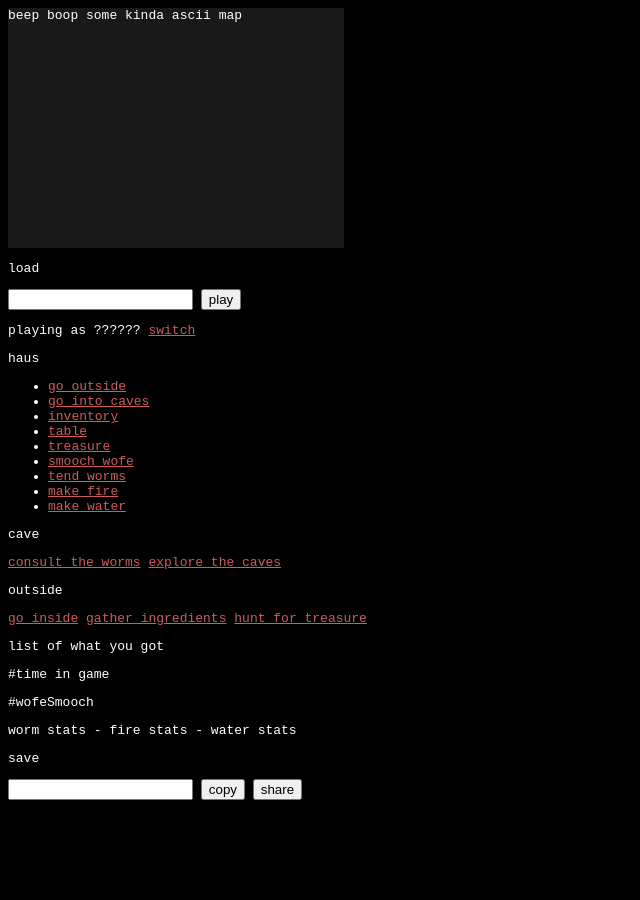
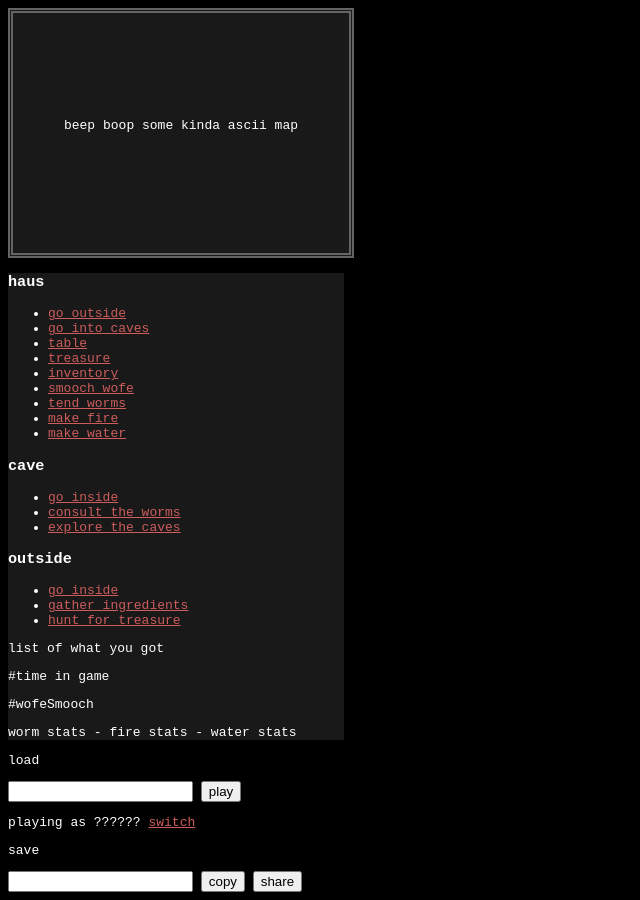
Before and after one commit to mzxio/wormhaus, a plain HTML site: page index.html in a window 1280 px wide. Shown: the whole page, without its empty margins (0-640 px from the left). Before the commit the page ends 808 px from the top, so only its background shows below. Drawn offline with Linux system fonts and the light colour scheme.

Commit message:
clean up first ideas

```diff
--- a/index.html
+++ b/index.html
@@ -8,34 +8,23 @@
   </head>
   <body>
 
-    <div id="board">beep boop some kinda ascii map</div>
-
-
-
-
-    <div id="save">
-      <p>load</p>
-      <input type="text" id="blob"></input>
-      <button>play</button>
-      <p>playing as ?????? <a href="">switch</a></p>
-    </div>
+    <div id="board"><br><br><br><br><br><br><br>beep boop some kinda ascii map</div>
 
     <div id="actions">
 
       <!-- in haus -->
-      <p>haus</p>
 
+      <h3>haus</h3>
       <ul>
+        <!-- wander -->
         <li><a href="">go outside</a></li>
         <li><a href="">go into caves</a></li>
-
-        <li><a href="">inventory</a> <!-- haus stuff -->
-
+        <!-- collection management -->
         <li><a href="">table</a></li> <!-- featured treasure -->
         <li><a href="">treasure</a></li> <!-- look at treasure -->
-
+        <li><a href="">inventory</a> <!-- haus stuff -->
+        <!-- haus verbs -->
         <li><a href="">smooch wofe</a></li> <!-- wofeSmooch count -->
-
         <li><a href="">tend worms</a></li> <!-- worm tech tree -->
         <li><a href="">make fire</a></li> <!-- fire tech tree -->
         <li><a href="">make water</a></li> <!-- water tech tree -->
@@ -43,19 +32,22 @@
 
       <!-- in caves -->
 
-      <p>cave</p>
-
-      <a href="">consult the worms</a> <!-- worm minigame -->
-      <a href="">explore the caves</a> <!-- cave minigame -->
+      <h3>cave</h3>
+      <ul>
+        <li><a href="">go inside</a></li>
+        <!-- cave verbs -->
+        <li><a href="">consult the worms</a></li> <!-- worm minigame -->
+        <li><a href="">explore the caves</a></li> <!-- cave minigame -->
+      </ul>
 
       <!-- outside -->
 
-      <p>outside</p>
-
-      <a href="">go inside</a>
-
-      <a href="">gather ingredients</a> <!-- gather minigame -->
-      <a href="">hunt for treasure</a> <!-- hunt minigame -->
+      <h3>outside</h3>
+      <ul>
+        <li><a href="">go inside</a></li>
+        <li><a href="">gather ingredients</a></li> <!-- gather minigame -->
+        <li><a href="">hunt for treasure</a></li> <!-- hunt minigame -->
+      </ul>
 
       <!-- inventory -->
 
@@ -70,6 +62,13 @@
     </div>
 
 
+  <div id="save">
+    <p>load</p>
+    <input type="text" id="blob"></input>
+    <button>play</button>
+    <p>playing as ?????? <a href="">switch</a></p>
+  </div>
+
 <div id="save">
   <p>save</p>
   <input type="text" id="blob"></input>
--- a/style.css
+++ b/style.css
@@ -12,10 +12,13 @@ a:visited {
   background-color: rgb(25,25,25);
   height: 2.5in;
   width: 3.5in;
+  border-style: double;
+  border-width: 4pt;
+  border-color: rgb(100,100,100);
+  text-align: center;
 }
 
-#blah {
-  background-color: silver;
-  height: 0.5in;
+#actions {
+  background-color: rgb(25,25,25);
   width: 3.5in;
 }
```
